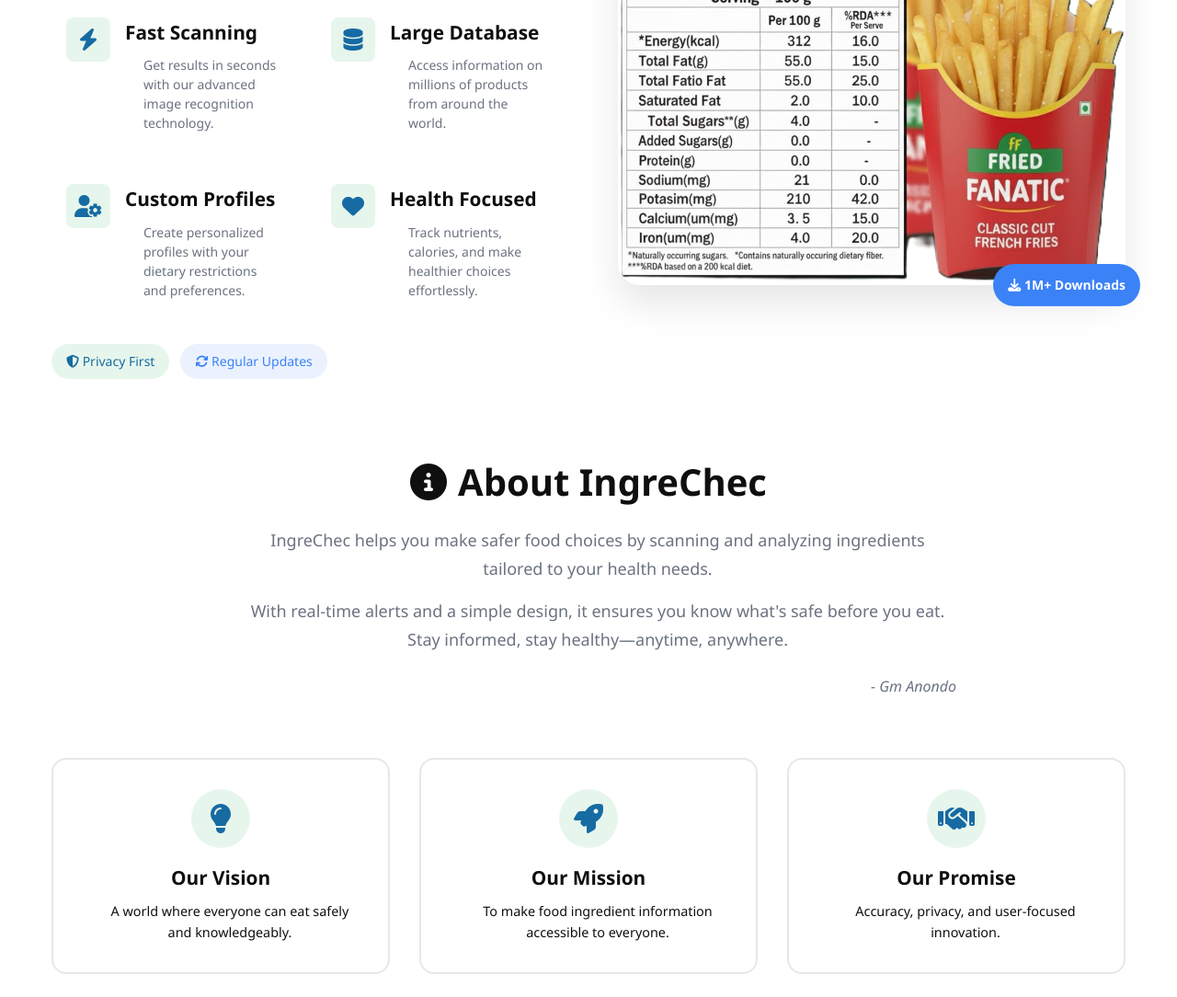
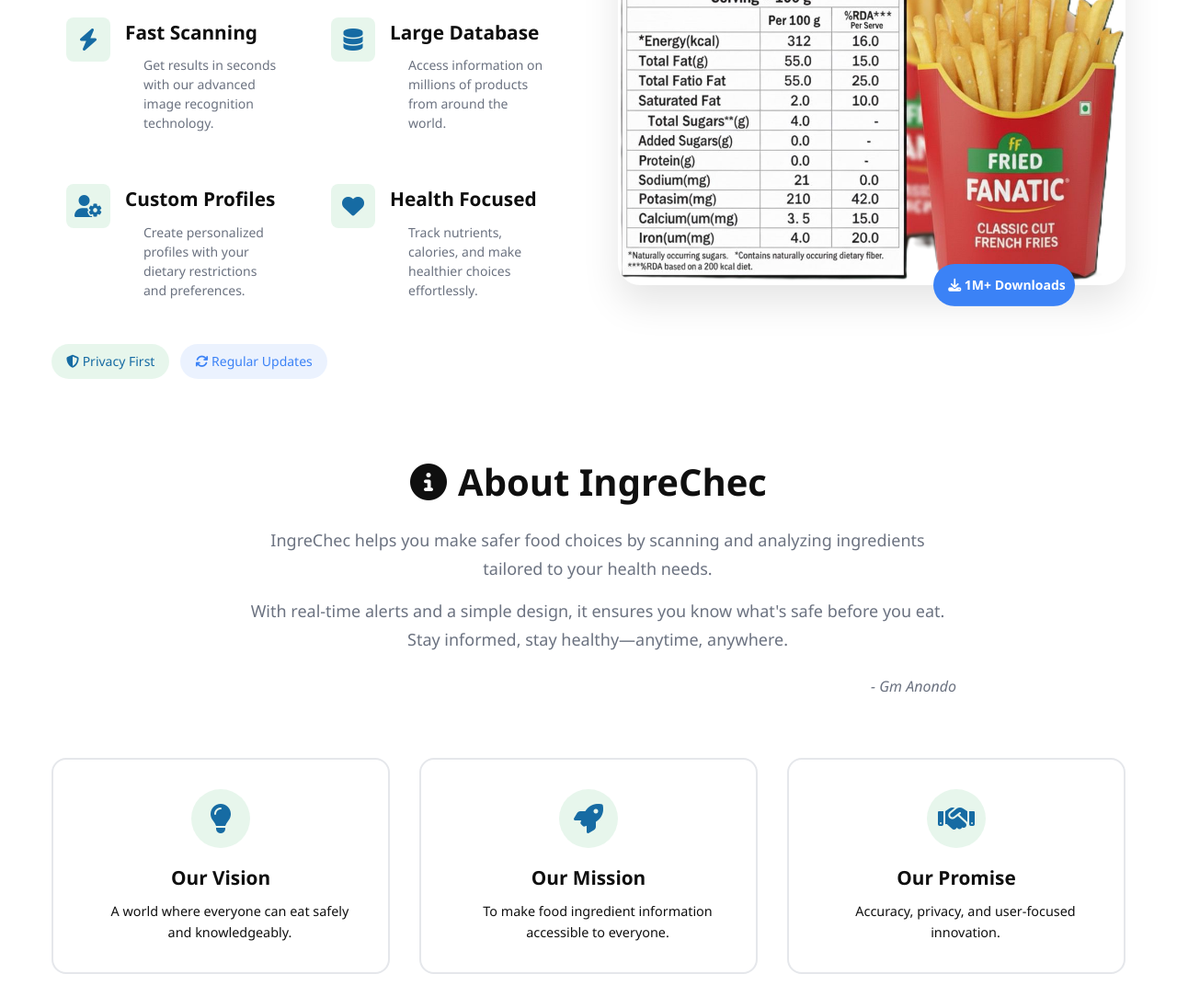
Before and after one commit to synt4x-an0ndo/ingrechec, a website: page public/index.html in a window 1280 px wide. Shown: the part 1802-2886 px from the top of the page at 92% size. Drawn offline with Linux system fonts and the light colour scheme.

Commit message:
Update index.css

```diff
--- a/public/index.css
+++ b/public/index.css
@@ -282,7 +282,7 @@
     .mobile-menu {
       position:absolute;
       top: 100%;
-      left: 60%;
+      left: 48%;
       align-items: center;
       background: var(--card);
       border: 1px solid var(--border);
@@ -733,15 +733,17 @@
     .image-overlay-2 {
       position: absolute;
       bottom: -1rem;
-      right: -1rem;
+      right: 10%;
       background: #3b82f6;
       color: white;
       padding: 0.75rem 1rem;
+      padding-right: 10px;
       border-radius: 2rem;
       font-size: 0.875rem;
       font-weight: 600;
       animation: bounce 2s infinite;
       animation-delay: 1s;
+
     }
 
     /* About Section */
```
